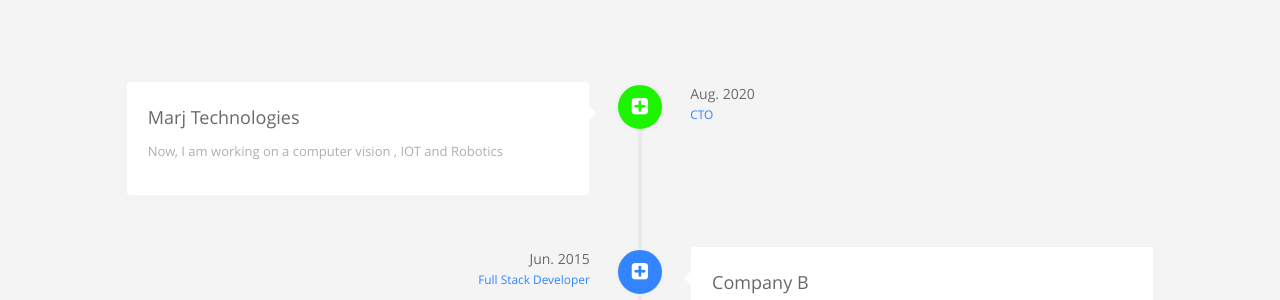
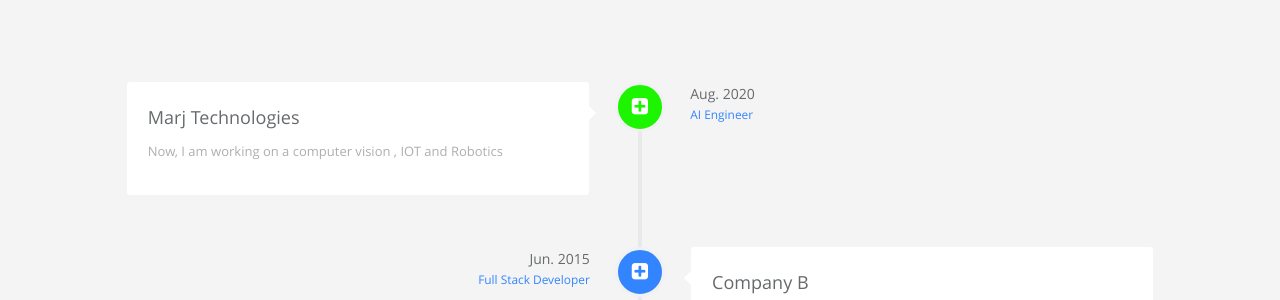
Before and after one commit to mounicarajput/modern-whale, a Jekyll site: the page built from index.html, in a window 1280 px wide and 900 px high, scrolled down 840 px. Shown: the part 154-454 px from the top of the window. Built offline with Jekyll 4.4.1, drawn with Linux system fonts in a browser that asks for light colours.

Commit message:
careers.yml: updated detail in job

```diff
--- a/_data/index/careers.yml
+++ b/_data/index/careers.yml
@@ -8,7 +8,7 @@
     detail: Aug. 2020
     i18n: company_a_date
   job:
-    detail: CTO
+    detail: AI Engineer
     i18n: company_a_job
   icon: fa-plus-square
   present: true
```
